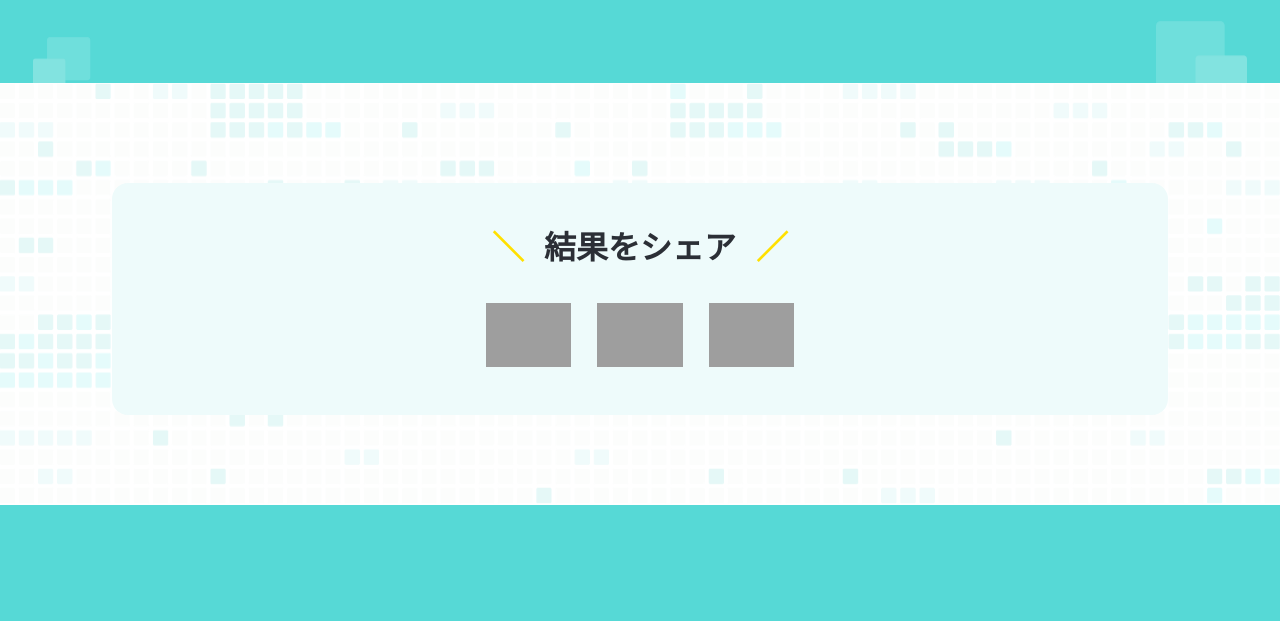
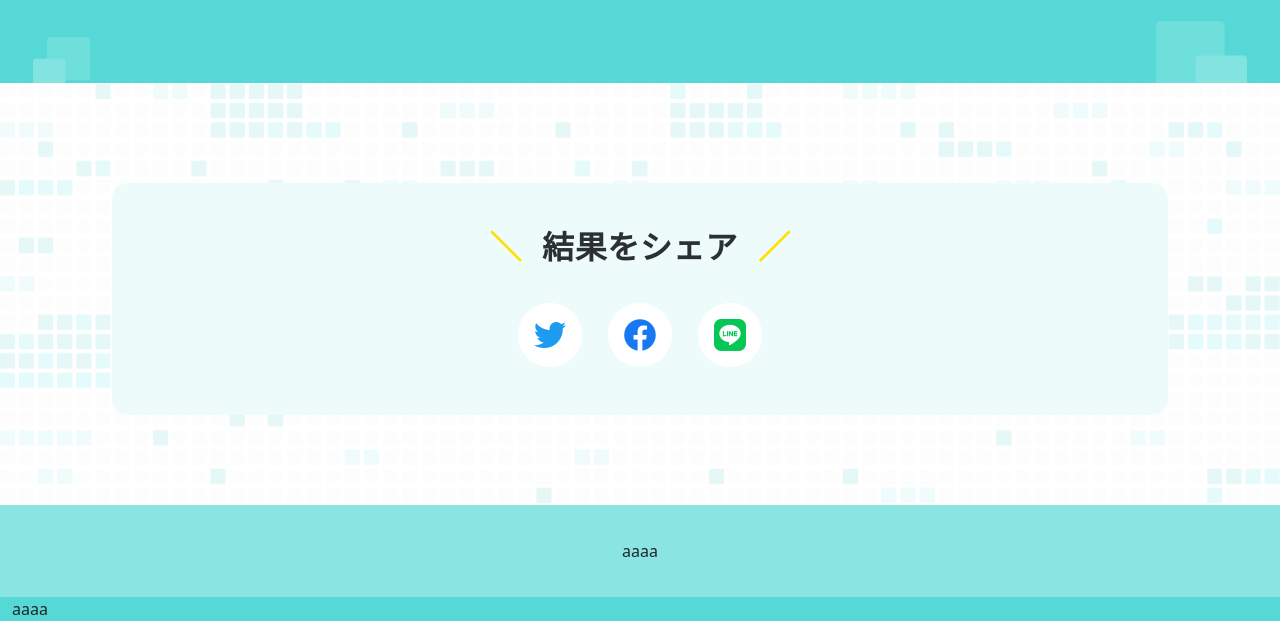
Before and after one commit to HiguchiDev/fure_fure_san, a Django app: page / in a window 1280 px wide. Shown: the part 1373-1994 px from the top of the page. Before the commit the page ends 1878 px from the top, so only its background shows below. Run offline with Django 4.2, Linux system fonts and the light colour scheme; data that the repository does not hold is empty; some libraries are stand-ins or nearby versions; grey boxes are pictures that could not be loaded.

Commit message:
ふっだー途中

```diff
--- a/static_local/top/top_common.css
+++ b/static_local/top/top_common.css
@@ -222,6 +222,8 @@
     font-size: 32px;
     line-height: 48px;
 
+    letter-spacing: 0.02em;
+    transform: rotate(0.03deg);
     color: #2B2F36;
 }
 
@@ -232,3 +234,29 @@
 .sns_share_link{
     text-decoration:none
 }
+
+#footer_link_row {
+    background-color: #89E4E2;
+    padding-top: 34px;
+    padding-bottom: 34px;
+}
+
+#footer_sign_row {
+    background-color: #56D9D6;
+}
+
+.footer_link_msg {
+    font-family: 'M PLUS Rounded 1c', sans-serif;
+    font-style: normal;
+    font-weight: 500;
+    font-size: 18px;
+    line-height: 28px;
+
+    letter-spacing: 0.02em;
+    transform: rotate(0.03deg);
+    color: #FFFFFF;
+}
+
+.footer_link_icon {
+    padding-bottom: 5px;
+}
--- a/templates/base.html
+++ b/templates/base.html
@@ -47,4 +47,38 @@
 
 </body>
 
+<footer>
+  {% block footer %}
+  <div class="container-fluid">
+    <div id="footer_row" class="row">
+      <div class="col-12">
+        <div id="footer_link_row" class="row text-center d-flex align-items-center">
+          <div class="d-block d-md-none">
+
+            <div class="col-12">
+              <img src="{% static 'top/common_img/link_icon.png' %}" class="footer_link_icon">
+              <span class="footer_link_msg">利用規約</span>
+
+            </div>
+            <div class="col-12 footer_link_msg">
+              aaaa
+            </div>
+          </div>
+          <div class="d-none d-md-block">
+            <div class="col-12">
+              aaaa
+            </div>
+          </div>
+        </div>
+        <div id="footer_sign_row" class="row">
+          <div class="col-12">
+            aaaa
+          </div>
+        </div>
+      </div>
+    </div>
+  </div>
+  {% endblock %}
+</footer>
+
 </html>
--- a/templates/top.html
+++ b/templates/top.html
@@ -309,10 +309,6 @@
       </div>
     </div>
   </div>
-
-  {% block footer %}
-  {% endblock %}
-
   {% endblock contents %}
 
 </body>
```
Also changed, not shown: static_local/top/common_img/icon_facebook.png (added), static_local/top/common_img/icon_line.png (added), static_local/top/common_img/icon_twitter.png (added), static_local/top/common_img/link_icon.png (added).
